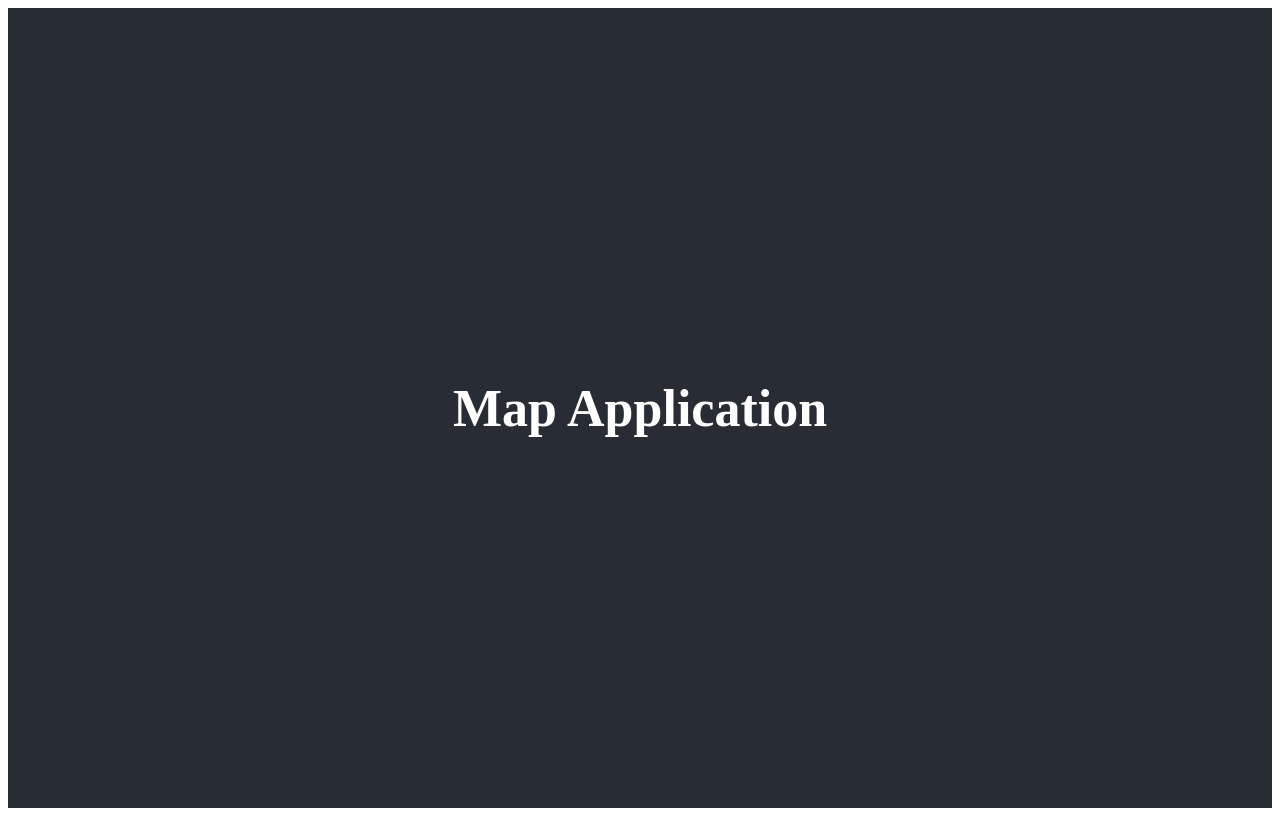
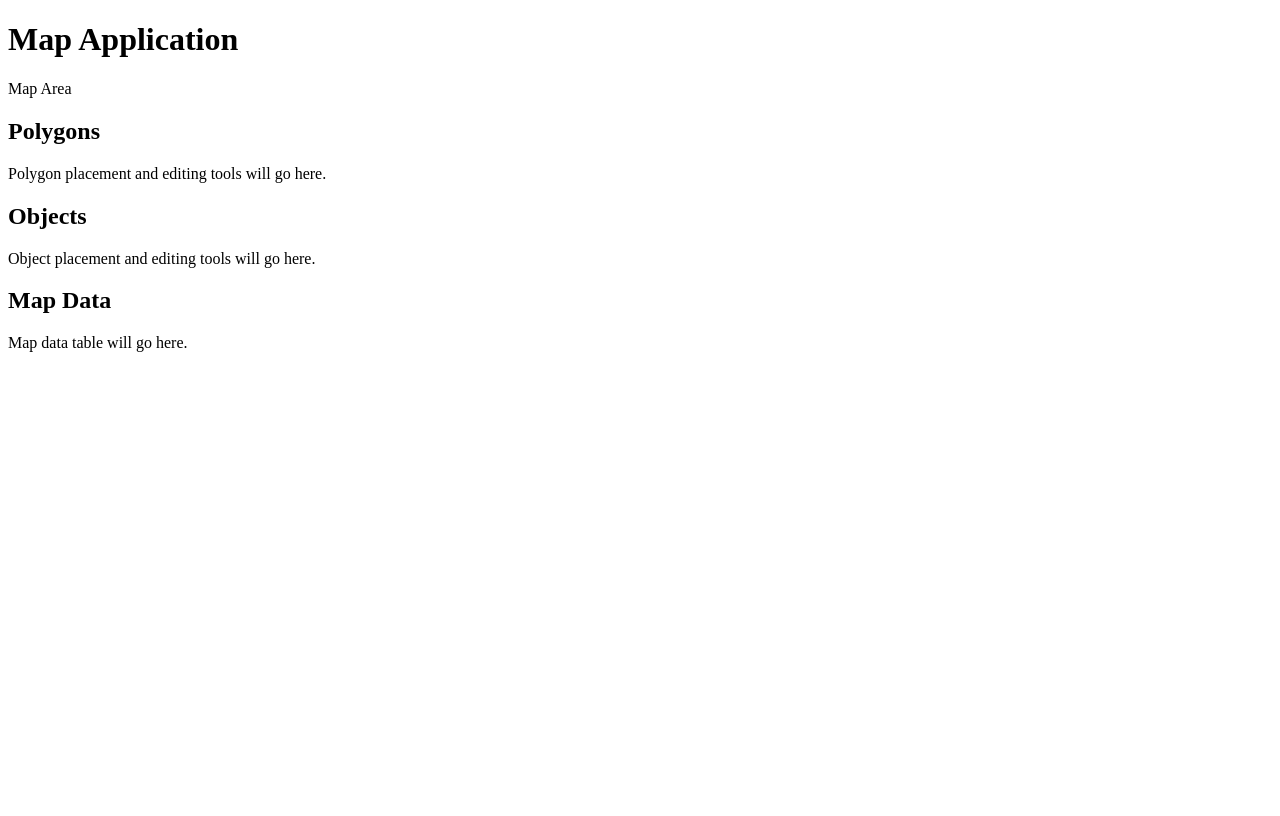
Before and after one commit to tsachbak/Map_Application, a React (Create React App) app in the folder client/: page / in a window 1280 px wide. Built offline with nearby package versions, Linux system fonts and the light colour scheme.

Commit message:
Create Layout and Panel components.

```diff
--- a/client/src/App.js
+++ b/client/src/App.js
@@ -1,13 +1,8 @@
 import "./App.css";
+import Layout from "./components/Layout";
 
 function App() {
-  return (
-    <div className="App">
-      <header className="App-header">
-        <h1>Map Application</h1>
-      </header>
-    </div>
-  );
+  return <Layout />;
 }
 
 export default App;
--- /dev/null
+++ b/client/src/components/Layout.js
@@ -0,0 +1,31 @@
+import Panel from "./Panel";
+
+/**
+ * this component will be the main layout of the application,
+ * containing the map and the panels for polygons, objects, and map data (as table).
+ * @returns JSX.Element
+ */
+export default function Layout() {
+  return (
+    <div>
+      <h1>Map Application</h1>
+      <div>
+        <div>Map Area</div>
+
+        <div>
+          <Panel title="Polygons">
+            <div>Polygon placement and editing tools will go here.</div>
+          </Panel>
+
+          <Panel title="Objects">
+            <div>Object placement and editing tools will go here.</div>
+          </Panel>
+
+          <Panel title="Map Data">
+            <div>Map data table will go here.</div>
+          </Panel>
+        </div>
+      </div>
+    </div>
+  );
+}
--- /dev/null
+++ b/client/src/components/Panel.js
@@ -0,0 +1,8 @@
+export default function Panel({ title, children }) {
+  return (
+    <section>
+      <h2>{title}</h2>
+      <div>{children}</div>
+    </section>
+  );
+}
```
